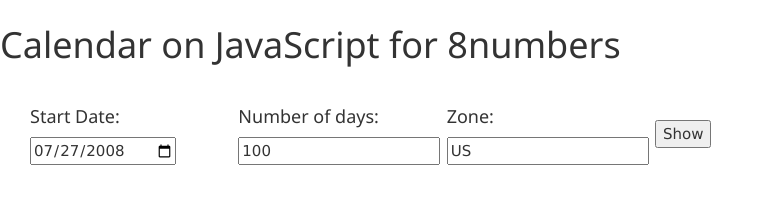
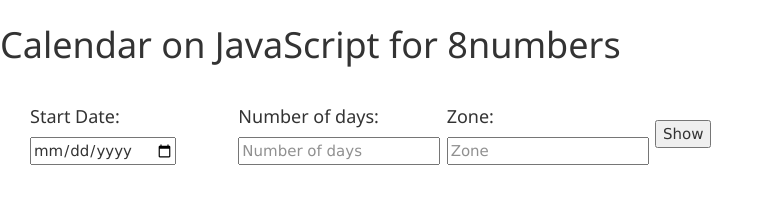
Before and after one commit to Celticpaws/JavascriptCalendar, a plain HTML site: page index.html in a window 1280 px wide. Shown: the whole page, without its empty margins (0-772 px from the left). Drawn offline with nearby package versions, Linux system fonts and the light colour scheme; no server answers.

Commit message:
Detalles de Estilo

```diff
--- a/index.html
+++ b/index.html
@@ -25,15 +25,15 @@
 <div class="col-md-12" >
 	<div class="col-md-2" >
 		<h5> Start Date: </h5>
-		<input id="d" type="date" value="2008-07-27" placeholder="Start Date">
+		<input id="d" type="date">
 	</div>
 	<div class="col-md-2" >
 		<h5> Number of days: </h5>
-		<input id="n" type="number" value="100" min=1 placeholder="Number of days">
+		<input id="n" type="number" min=1 placeholder="Number of days">
 	</div>
 	<div class="col-md-2" >
 		<h5> Zone: </h5>
-		<input id="t" type="text" value="US" placeholder="Zone">
+		<input id="t" type="text" placeholder="Zone">
 	</div>
 	<div class="col-md-2" >
 		<br>
```
